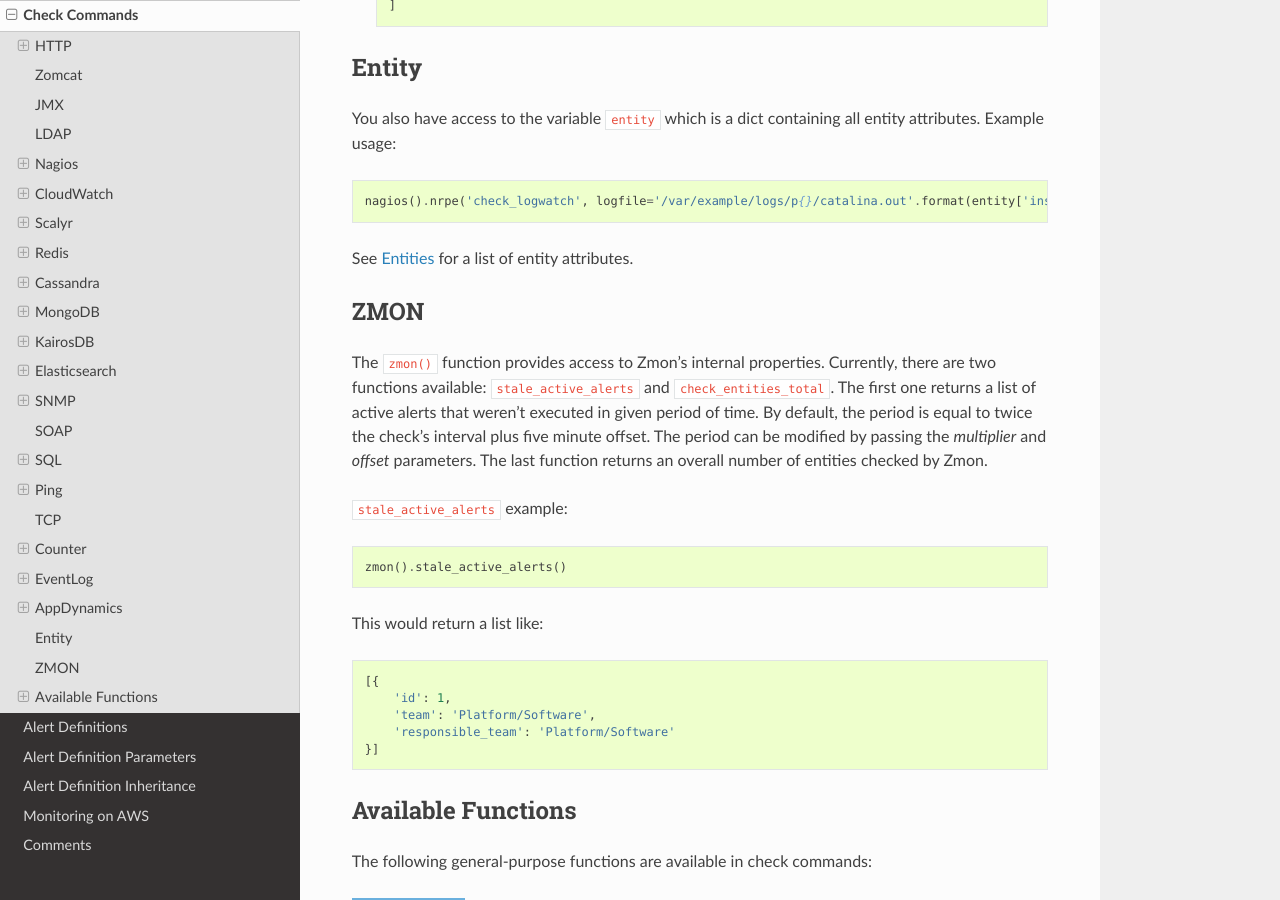
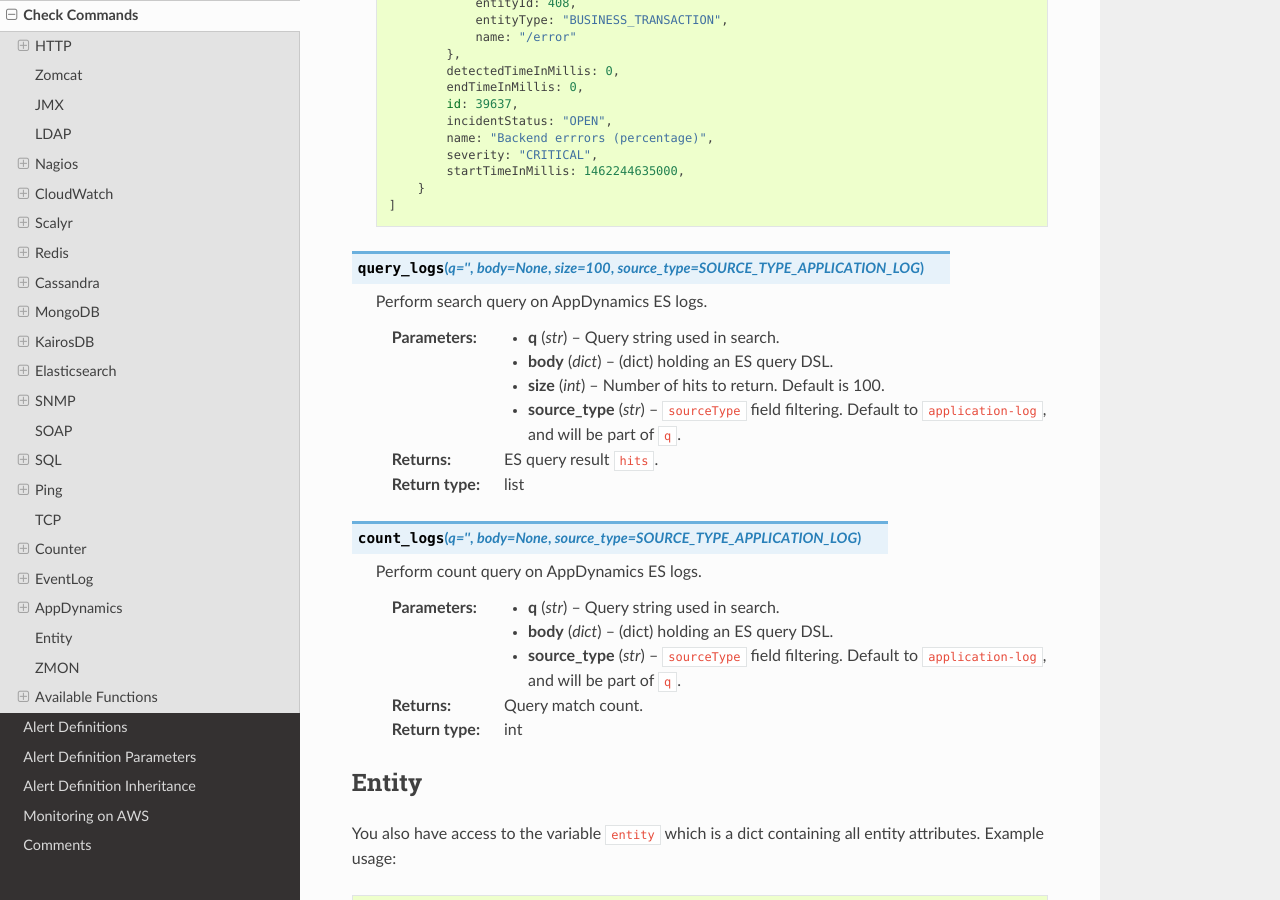
Before and after one commit to zalando-zmon/zmon-docs, a Sphinx documentation site: the page built from docs/user/check-commands.rst, in a window 1280 px wide and 900 px high, scrolled down 30806 px. Built offline with Sphinx 7.4.7 and the Read the Docs theme 2.0.0, drawn with Linux system fonts in a browser that asks for light colours; some of the changed text lies outside the part shown.

Commit message:
Update Appdyanmics plugin docs with log wrappers.

```diff
--- a/docs/user/check-commands.rst
+++ b/docs/user/check-commands.rst
@@ -1591,9 +1591,14 @@
 AppDynamics
 -------------
 
-Enable AppDynamics Healthrule violations check.
-
-.. py:function:: appdynamics(url)
+Enable AppDynamics Healthrule violations check and *optionally* query underlying Elasticsearch cluster raw logs.
+
+.. note::
+
+    In order to be able to access ES logs, ``plugin.appdynamics.es_url`` & ``plugin.appdynamics.index_prefix`` config  variables should be set. If those config variables are not set then AppDynamics plugin will function properly but will raise ``RuntimeError`` if a log method is called.
+
+
+.. py:function:: appdynamics(url=None)
 
 Methods of AppDynamics
 ^^^^^^^^^^^^^^^^^^^^^^
@@ -1648,6 +1653,44 @@
             }
         ]
 
+.. py:function:: query_logs(q='', body=None, size=100, source_type=SOURCE_TYPE_APPLICATION_LOG)
+
+    ::
+
+    Perform search query on AppDynamics ES logs.
+
+    :param q: Query string used in search.
+    :type q: str
+
+    :param body: (dict) holding an ES query DSL.
+    :type body: dict
+
+    :param size: Number of hits to return. Default is 100.
+    :type size: int
+
+    :param source_type: ``sourceType`` field filtering. Default to ``application-log``, and will be part of ``q``.
+    :type source_type: str
+
+    :return: ES query result ``hits``.
+    :rtype: list
+
+.. py:function:: count_logs(q='', body=None, source_type=SOURCE_TYPE_APPLICATION_LOG)
+
+    ::
+
+    Perform count query on AppDynamics ES logs.
+
+    :param q: Query string used in search.
+    :type q: str
+
+    :param body: (dict) holding an ES query DSL.
+    :type body: dict
+
+    :param source_type: ``sourceType`` field filtering. Default to ``application-log``, and will be part of ``q``.
+    :type source_type: str
+
+    :return: Query match count.
+    :rtype: int
 
 Entity
 ------
```
